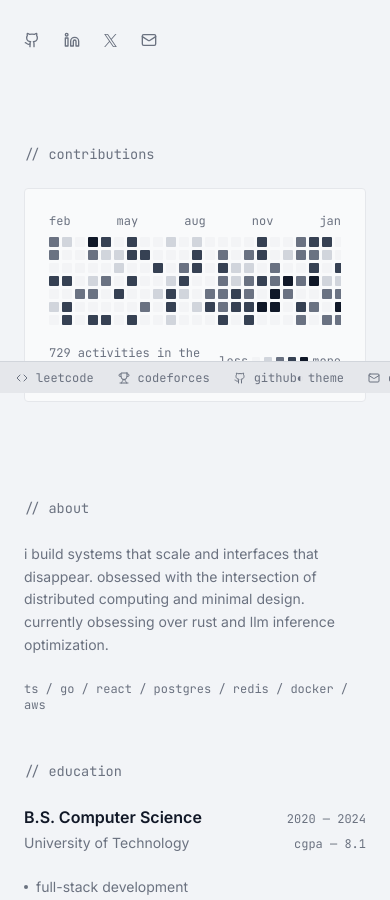
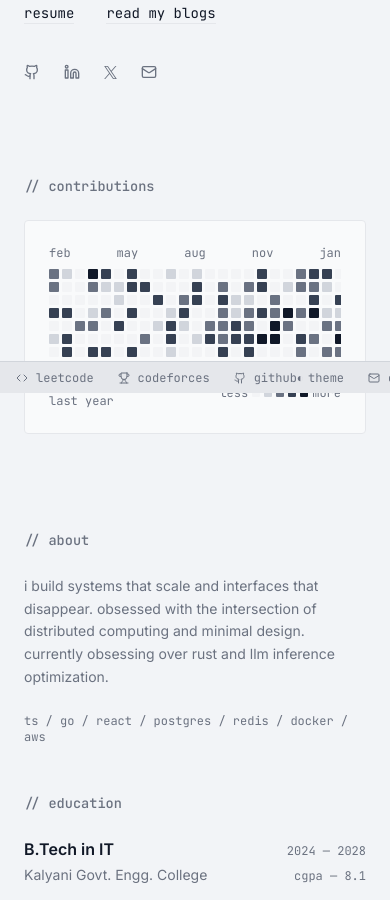
Before and after one commit to senutpal/untitled, an Astro site: page / in a window 390 px wide. Shown: the part 451-1351 px from the top of the page. Built offline with nearby package versions, Linux system fonts and the light colour scheme; Astro itself is replaced by a stand-in of ours; no server answers.

Commit message:
update education info, blog hover style, and home layout

```diff
--- a/src/components/AboutSection.astro
+++ b/src/components/AboutSection.astro
@@ -18,11 +18,11 @@
     <div class="space-y-6">
       <div class="group">
         <div class="flex justify-between items-baseline mb-1">
-          <h3 class="font-semibold" style="color: var(--text-primary);">B.S. Computer Science</h3>
-          <span class="font-mono text-xs" style="color: var(--text-secondary);">2020 — 2024</span>
+          <h3 class="font-semibold" style="color: var(--text-primary);">B.Tech in IT</h3>
+          <span class="font-mono text-xs" style="color: var(--text-secondary);">2024 — 2028</span>
         </div>
         <div class="flex justify-between items-baseline">
-          <p class="text-sm" style="color: var(--text-secondary);">University of Technology</p>
+          <p class="text-sm" style="color: var(--text-secondary);">Kalyani Govt. Engg. College</p>
           <span class="font-mono text-xs" style="color: var(--text-secondary);">cgpa — 8.1</span>
         </div>
       </div>
--- a/src/components/BlogPostEntry.astro
+++ b/src/components/BlogPostEntry.astro
@@ -12,7 +12,7 @@
 <article class="flex flex-col md:flex-row md:items-baseline gap-2 md:gap-8 group cursor-pointer">
   <span class="font-mono text-xs w-24 shrink-0" style="color: var(--gutter-color);">{formattedDate}</span>
   <a href={`/blog/${slug}`} class="grow no-underline">
-    <h3 class="font-semibold transition-colors underline decoration-transparent group-hover:decoration-current underline-offset-4" style="color: var(--text-primary);">{title}</h3>
+    <h3 class="font-semibold transition-colors underline decoration-transparent group-hover:decoration-current underline-offset-4 group-hover:text-accent-blue">{title}</h3>
     <p class="text-sm mt-1" style="color: var(--text-secondary);">{description}</p>
   </a>
 </article>
--- a/src/components/ReadingList.astro
+++ b/src/components/ReadingList.astro
@@ -49,4 +49,9 @@
       </div>
     ))}
   </div>
+  <div class="mt-12 md:mt-16 text-center">
+    <a href="#" class="inline-flex items-center gap-2 font-mono text-sm transition-colors border-b pb-1 hover-link">
+      reading archive →
+    </a>
+  </div>
 </section>
--- a/src/components/SectionHeader.astro
+++ b/src/components/SectionHeader.astro
@@ -5,4 +5,4 @@
 const { title } = Astro.props;
 ---
 
-<span class="font-mono text-[0.85rem] text-text-secondary mb-6 block">// {title}</span>
+<span class="font-mono text-[0.85rem] font-medium text-text-secondary mb-6 block">// {title}</span>
--- a/src/pages/index.astro
+++ b/src/pages/index.astro
@@ -11,8 +11,8 @@
 ---
 
 <BaseLayout title="utpal.dev">
-  <GutterColumn />
-  <main class="max-w-3xl mx-auto px-6 md:px-0 md:pl-16 pt-16 md:pt-24 space-y-24">
+  <!-- <GutterColumn /> -->
+  <main class="max-w-3xl mx-auto px-6 md:px-0 pt-24 md:pt-32 space-y-24">
     <HeroSection />
     <ContributionHeatmap />
     <AboutSection />
```
